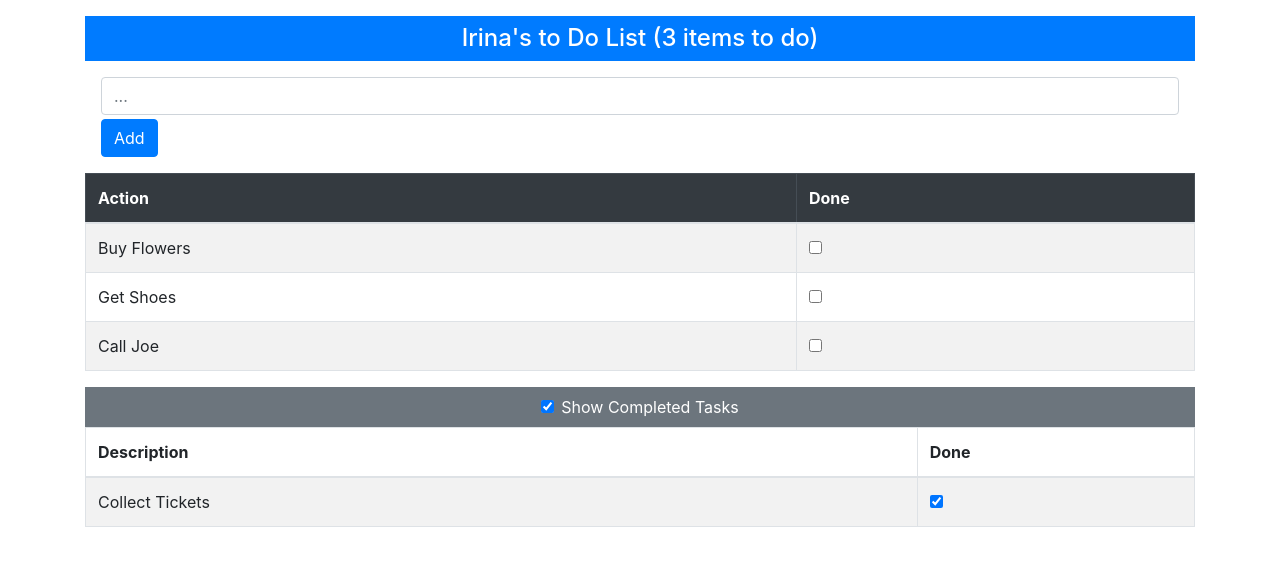
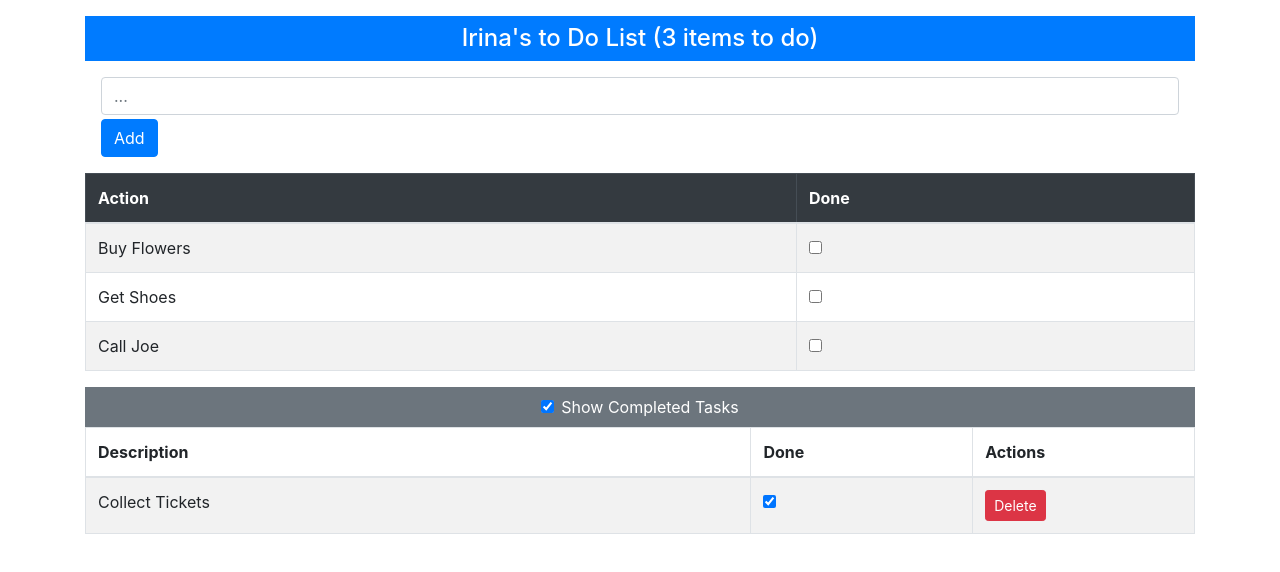
Before and after one commit to rabbitrunout/reacttodoam2025, a React (Create React App) app in the folder todo/: page / in a window 1280 px wide. Shown: the top 572 px of the page. Built offline with nearby package versions, Linux system fonts and the light colour scheme.

Commit message:
Added button Delete

```diff
--- a/todo/src/App.js
+++ b/todo/src/App.js
@@ -1,5 +1,5 @@
-
-import React, { useState } from 'react';
+// import logo from './logo.svg';
+import React, { useState, useEffect } from 'react';
 import './App.css';
 import TodoBanner from './TodoBanner';
 import TodoRow from './TodoRow';
@@ -7,7 +7,7 @@
 import VisibilityControl from './VisibilityControl';
 
 function App() {
-  const [userName] = useState("Irina");
+  const [userName, setUserName] = useState("Irina");
 
   const [todoItems, setTodoItems] = useState([
     { action: "Buy Flowers", done: false },
@@ -20,7 +20,9 @@
 
   const createNewTodo = (task) => {
     if (!todoItems.find(item => item.action === task)) {
+      const updatedTodos = [...todoItems, {action: task, done: false}];
       setTodoItems([...todoItems, { action: task, done: false }]);
+      localStorage.setItem("todos", JSON.stringify(updatedTodos));
     }
   };
 
@@ -31,12 +33,48 @@
         : item
     );
     setTodoItems(updatedTodos);
-      // localStorage.setItem("todos", JSON.stringify(updatedTodos));
+     localStorage.setItem("todos", JSON.stringify(updatedTodos));
   };
 
-  const todoTableRows = (doneValue) => todoItems.filter(item => item.done === doneValue).map(item =>
-    <TodoRow key={ item.action } item={ item } toggle={ toggleTodo } />
-  )
+  const deleteTodo = (todo) => {
+    if (todo.done) {
+      const updatedTodos = todoItems.filter(item => item.action !== todo.action);
+      setTodoItems(updatedTodos);
+      localStorage.setItem("todos", JSON.stringify(updatedTodos));
+    }
+  };
+
+
+  // const todoTableRows = (doneValue) => todoItems.filter(item => item.done === doneValue).map(item =>
+  //   <TodoRow key={ item.action } item={ item } toggle={ toggleTodo } />
+  // )
+
+  useEffect(() => {
+    try {
+      const data = localStorage.getItem("todos");
+      if(data)
+      {
+        const parsedData = JSON.parse(data);
+        if(Array.isArray(parsedData)) {
+          setTodoItems(parsedData);
+        }
+      }
+      else {
+  setUserName("Irina");
+  setTodoItems([
+    { action: "Buy Flowers", done: false },
+    { action: "Get Shoes", done: false },
+    { action: "Collect Tickets", done: true },
+    { action: "Call Joe", done: false }
+  ]);
+  setShowCompleted(true);
+}
+
+    }
+    catch(error) {
+      console.error("Failed to load todos:", error);
+    }
+  },[])
 
   return (
     <div className="container mt-3">
@@ -54,7 +92,14 @@
           </tr>
         </thead>
         <tbody>
-          { todoTableRows(false) }
+          {todoItems.filter(item => !item.done).map(item => (
+            <TodoRow
+              key={item.action}
+              item={item}
+              toggle={toggleTodo}
+              // no deleteTodo prop passed here
+            />
+          ))}
         </tbody>
       </table>
 
@@ -65,19 +110,27 @@
             callback={(checked) => setShowCompleted(checked)} />
         </div>
 
-        { showCompleted &&
+        {showCompleted && (
         <table className="table table-striped table-bordered">
           <thead>
             <tr>
-              <th style={{width: "75%"}} >Description</th>
-              <th style={{width: "25%"}}>Done</th>
+              <th style={{ width: "60%" }}>Description</th>
+              <th style={{ width: "20%" }}>Done</th>
+              <th style={{ width: "20%" }}>Actions</th> {/* Delete button */}
             </tr>
           </thead>
           <tbody>
-            { todoTableRows(true) }
+            {todoItems.filter(item => item.done).map(item => (
+              <TodoRow
+                key={item.action}
+                item={item}
+                toggle={toggleTodo}
+                deleteTodo={deleteTodo} // only passed here
+              />
+            ))}
           </tbody>
         </table>
-        }
+      )}
 
     </div>
   );
--- a/todo/src/TodoRow.js
+++ b/todo/src/TodoRow.js
@@ -1,24 +1,22 @@
 import React from 'react';
 
-function TodoRow({item, toggle})
-{
-
-    const onToggle = () => {
-        toggle(item);
-    };
+function TodoRow({ item, toggle, deleteTodo }) {
+  const onToggle = () => toggle(item);
+  const onDelete = () => deleteTodo && deleteTodo(item);
 
   return (
     <tr>
+      <td>{item.action}</td>
       <td>
-                { item.action }
+        <input type="checkbox" checked={item.done} onChange={onToggle} />
       </td>
+      {deleteTodo && (
         <td>
-                <input
-                    type="checkbox"
-                    checked={ item.done }
-                    onChange={ onToggle }
-                    />
+          <button className="btn btn-danger btn-sm" onClick={onDelete}>
+            Delete
+          </button>
         </td>
+      )}
     </tr>
   );
 }
```
Lines whose indentation alone changed are shown as unchanged.
